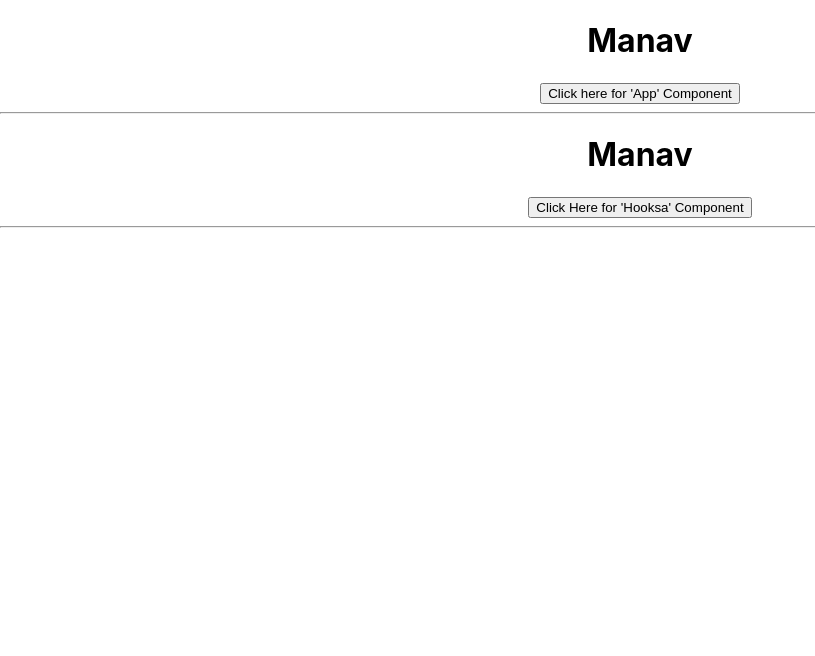
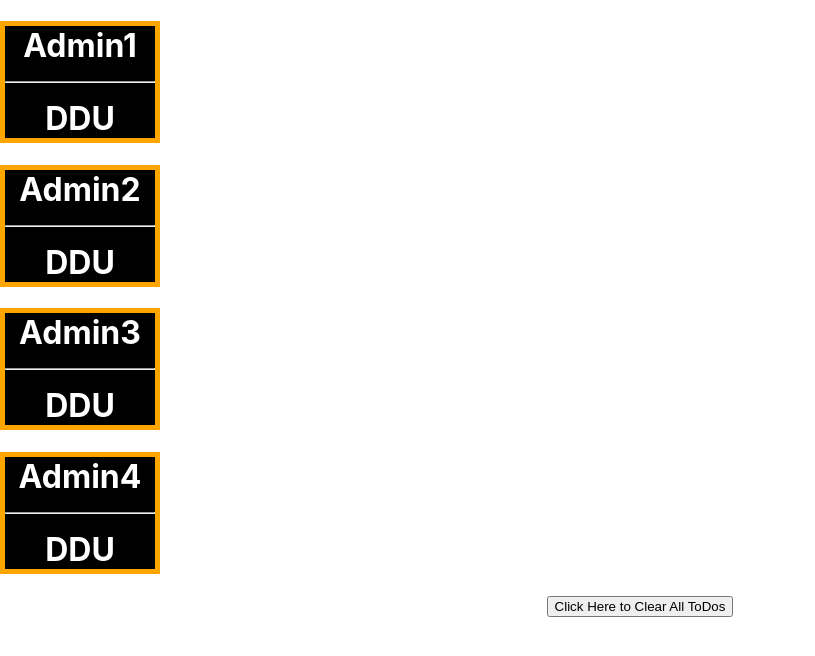
Before and after one commit to manav278/ReactHooks, a React (Create React App) app: page / in a window 1280 px wide. Shown: the top 656 px of the page, without its empty margins (0-815 px from the left). Built offline with nearby package versions, Linux system fonts and the light colour scheme.

Commit message:
[Added]: Todo Clearing when clicked on Button added

```diff
--- a/src/App.js
+++ b/src/App.js
@@ -11,7 +11,8 @@ function App() {
   //   val="Code with Patel"
   //   console.log(val);
   // }
-  // -------------------------------
+
+  //--------------------------------
 
   const [name, setName] = useState("Manav")
   const nameChange = () => {
@@ -25,13 +26,56 @@ function App() {
     // }
     name === "Manav" ? setName("Manav Jayesh Patel") : setName("Manav")
   }
+
+  //--------------------------------
+
+  var array = [
+    {
+      id: "1",
+      name: "Admin1",
+      College: "DDU"
+    },
+    {
+      id: "2",
+      name: "Admin2",
+      College: "DDU"
+    },
+    {
+      id: "3",
+      name: "Admin3",
+      College: "DDU"
+    },
+    {
+      id: "4",
+      name: "Admin4",
+      College: "DDU"
+    }
+  ]
+
+  const [myArray, setMyArray] = useState(array)
+  const handleClick = () => {
+    setMyArray([])
+  }
+
   return (
     <div className="App">
-      <h1>{name}</h1>
+
+      {/* <h1>{name}</h1>
       <button onClick={nameChange}>Click here for 'App' Component</button>
       <hr></hr>
+      //--------------------------------
       <Hooksa></Hooksa>
       <hr></hr>
+      //--------------------------------
+      */}
+
+      {
+        myArray.map((currElement) => {
+          return <h1 style={{ color: 'white', backgroundColor: 'black', width: '150px', border: '5px solid orange' }} key={currElement.id}>{currElement.name}<hr></hr>{currElement.College}</h1>
+        })
+      }
+      <button onClick={handleClick}>Click Here to Clear All ToDos</button>
+
     </div>
   );
 }
--- a/src/components/Hooksa.js
+++ b/src/components/Hooksa.js
@@ -4,6 +4,7 @@ const Hooksa = () => {
     const changeSt = () => {
         name === "Manav" ? setName("DDU IT") : setName("Manav")
     }
+    // const [name, setName] = React.useState('Manav')
     const [name, setName] = useState('Manav')
     return (
         <div>
```
